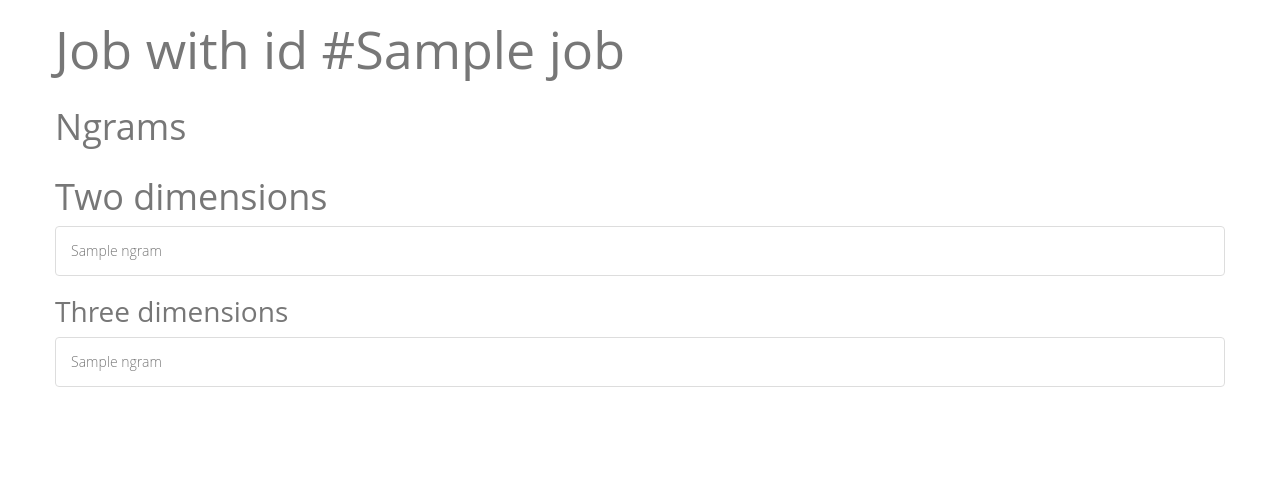
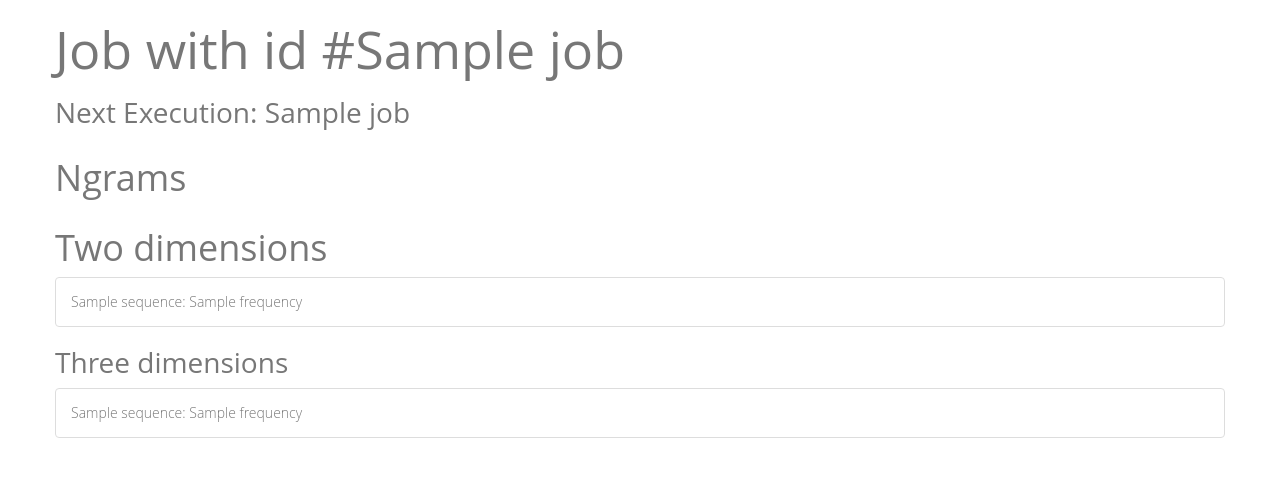
Before and after one commit to JangasMonsterPlace/flask-webapp, a Flask app: template app/templates/results.html in a window 1280 px wide. Shown: the part 100-577 px from the top of the page. Run offline with Flask 2, Linux system fonts and the light colour scheme; the template is opened without the code that fills it: most values are stand-ins (such as "Sample title", 1, 10 or a date in 2020); some libraries are stand-ins or nearby versions.

Commit message:
refactoring

```diff
--- a/app/main.py
+++ b/app/main.py
@@ -61,7 +61,7 @@ def job(job_id=0):
             make_job(query_dict_str)
             job = get_job(query_dict_str)
 
-        return redirect(f"/job/{job}", code=302)
+        return redirect(f"/job/{job['id']}", code=302)
 
 
 @app.route('/ping')
--- a/app/templates/results.html
+++ b/app/templates/results.html
@@ -3,6 +3,7 @@
   {% if data.job != None %}
   <div class="row">
       <h1>Job with id #{{data.job}}</h1>
+      <h3>Next Execution: {{data.job}}</h3>
   </div>
   <div class="row">
       <h2>Ngrams</h2>
@@ -14,7 +15,7 @@
               <ul class="list-group">
                   {% for ngram in data.ngrams.dimension_two %}
                   <li class="list-group-item">
-                      {{ngram}}
+                    {{ngram.sequence}}: {{ngram.frequency}}
                   </li>
                   {% endfor %}
                 </ul>
@@ -26,7 +27,7 @@
                 <ul class="list-group">
                     {% for ngram in data.ngrams.dimension_three %}
                     <li class="list-group-item">
-                        {{ngram}}
+                        {{ngram.sequence}}: {{ngram.frequency}}
                     </li>
                     {% endfor %}
                   </ul>
```
Also changed, not shown: app/db.py (+5 -4 lines).
